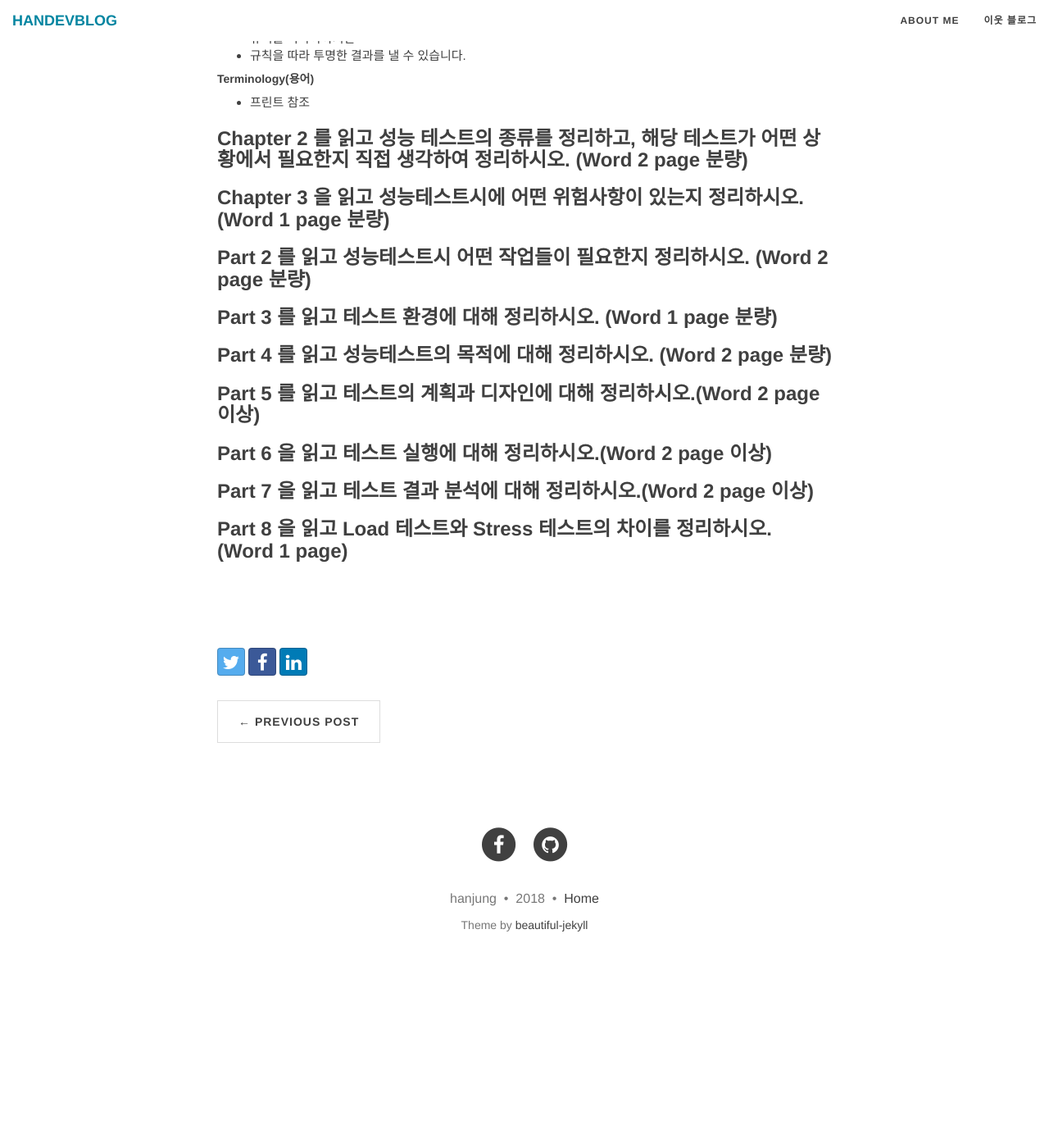
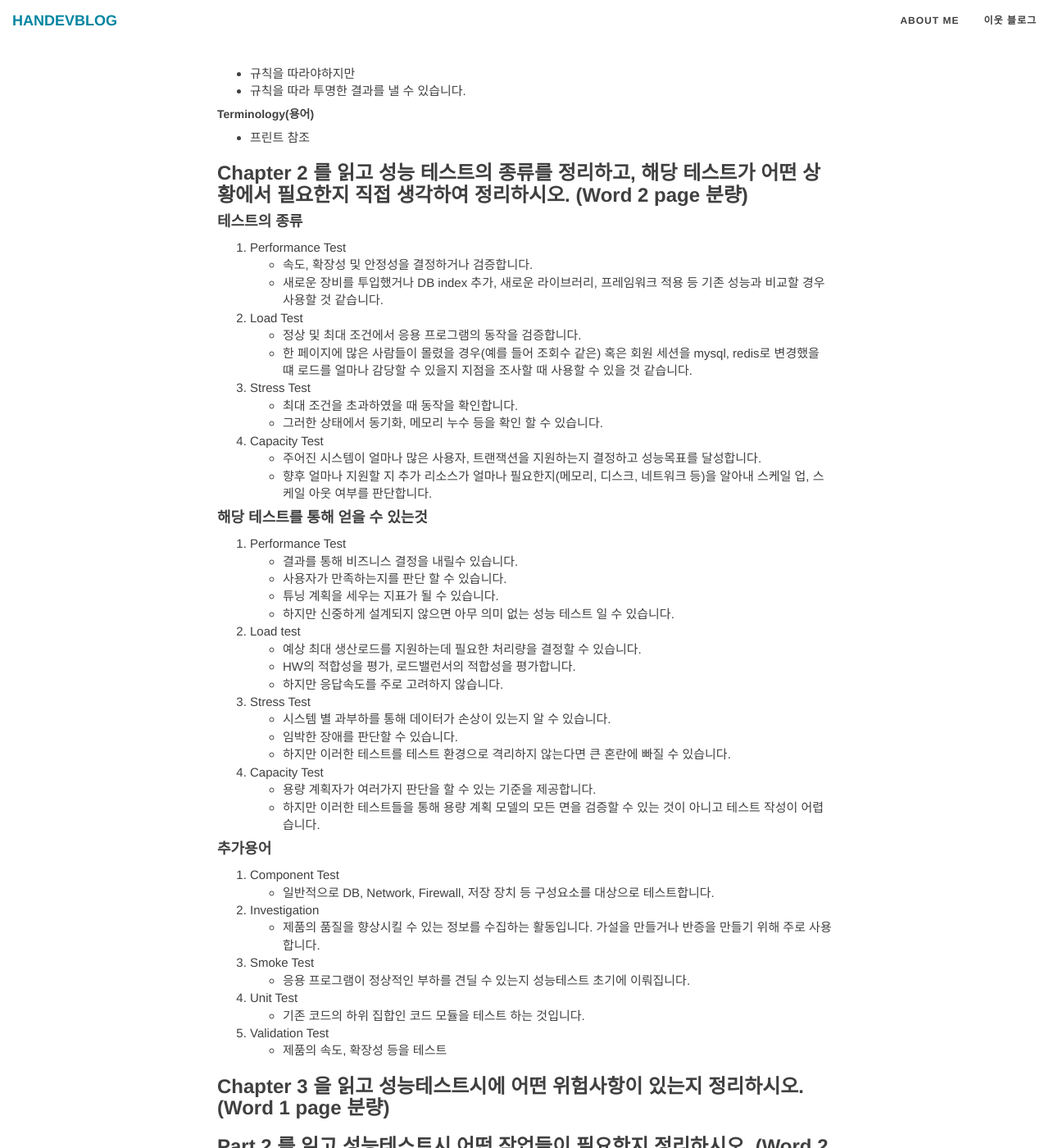
Before and after one commit to hanjungv/hanjungv.github.io, a Jekyll site: the page built from _posts/2018-2/28/2018-02-28-1_TEST_performanceTesting.markdown, in a window 1280 px wide and 1400 px high, scrolled down 2156 px. Shown: the whole window at 82% size. Built offline with Jekyll 4.4.1, drawn with Linux system fonts in a browser that asks for light colours; nearby versions of some CDN libraries; comment, search, counter and statistics services are not loaded; before the commit the page ends 3345 px from its top, so only the background shows below that; some of the changed text lies outside the part shown.

Commit message:
chapter2 performance test post finish

```diff
--- a/_posts/2018-2/28/2018-02-28-1_TEST_performanceTesting.markdown
+++ b/_posts/2018-2/28/2018-02-28-1_TEST_performanceTesting.markdown
@@ -8,7 +8,9 @@ category: WEB
 
 ## Performance Testing Guide for web App
 ### Chapter 1 을 읽고 성능 테스트의 정의를 정리하시오.
+
 * [링크](https://msdn.microsoft.com/ko-kr/library/bb924356.aspx)
+
 #### Core Activities of Performance Testing
 1. Identify the Test Environment
   * 실제 물리적(H/W, S/W, 네트워크 등..) 환경, 가용자원, 도구 등을 식별합니다.
@@ -88,8 +90,56 @@ baseline은
 ##### Terminology(용어)
 * 프린트 참조
 
+### Chapter 2 를 읽고 성능 테스트의 종류를 정리하고, 해당 테스트가 어떤 상황에서 필요한지 직접 생각하여 정리하시오. (Word 2 page 분량)
+#### 테스트의 종류
+1. Performance Test
+  * 속도, 확장성 및 안정성을 결정하거나 검증합니다.
+  * 새로운 장비를 투입했거나 DB index 추가, 새로운 라이브러리, 프레임워크 적용 등 기존 성능과 비교할 경우 사용할 것 같습니다.
+2. Load Test
+  * 정상 및 최대 조건에서 응용 프로그램의 동작을 검증합니다.
+  * 한 페이지에 많은 사람들이 몰렸을 경우(예를 들어 조회수 같은) 혹은 회원 세션을 mysql, redis로 변경했을 떄 로드를 얼마나 감당할 수 있을지 지점을 조사할 때 사용할 수 있을 것 같습니다.
+3. Stress Test
+  * 최대 조건을 초과하였을 때 동작을 확인합니다.
+  * 그러한 상태에서 동기화, 메모리 누수 등을 확인 할 수 있습니다.
+4. Capacity Test
+  * 주어진 시스템이 얼마나 많은 사용자, 트랜잭션을 지원하는지 결정하고 성능목표를 달성합니다.
+  * 향후 얼마나 지원할 지 추가 리소스가 얼마나 필요한지(메모리, 디스크, 네트워크 등)을 알아내 스케일 업, 스케일 아웃 여부를 판단합니다.
 
-### Chapter 2 를 읽고 성능 테스트의 종류를 정리하고, 해당 테스트가 어떤 상황에서 필요한지 직접 생각하여 정리하시오. (Word 2 page 분량)
+#### 해당 테스트를 통해 얻을 수 있는것
+1. Performance Test
+  * 결과를 통해 비즈니스 결정을 내릴수 있습니다.
+  * 사용자가 만족하는지를 판단 할 수 있습니다.
+  * 튜닝 계획을 세우는 지표가 될 수 있습니다.
+  * 하지만 신중하게 설계되지 않으면 아무 의미 없는 성능 테스트 일 수 있습니다.
+2. Load test
+  * 예상 최대 생산로드를 지원하는데 필요한 처리량을 결정할 수 있습니다.
+  * HW의 적합성을 평가, 로드밸런서의 적합성을 평가합니다.
+  * 하지만 응답속도를 주로 고려하지 않습니다.
+3. Stress Test
+  * 시스템 별 과부하를 통해 데이터가 손상이 있는지 알 수 있습니다.
+  * 임박한 장애를 판단할 수 있습니다.
+  * 하지만 이러한 테스트를 테스트 환경으로 격리하지 않는다면 큰 혼란에 빠질 수 있습니다.
+
+4. Capacity Test
+  * 용량 계획자가 여러가지 판단을 할 수 있는 기준을 제공합니다.
+  * 하지만 이러한 테스트들을 통해 용량 계획 모델의 모든 면을 검증할 수 있는 것이 아니고 테스트 작성이 어렵습니다.
+
+
+#### 추가용어
+1. Component Test
+  * 일반적으로 DB, Network, Firewall, 저장 장치 등 구성요소를 대상으로 테스트합니다.
+2. Investigation
+  * 제품의 품질을 향상시킬 수 있는 정보를 수집하는 활동입니다. 가설을 만들거나 반증을 만들기 위해 주로 사용합니다.
+3. Smoke Test
+  * 응용 프로그램이 정상적인 부하를 견딜 수 있는지 성능테스트 초기에 이뤄집니다.
+4. Unit Test
+  * 기존 코드의 하위 집합인 코드 모듈을 테스트 하는 것입니다.
+5. Validation Test
+  * 제품의 속도, 확장성 등을 테스트
+
+
+
+
 
 ### Chapter 3 을 읽고 성능테스트시에 어떤 위험사항이 있는지 정리하시오. (Word 1 page 분량)
 
```
